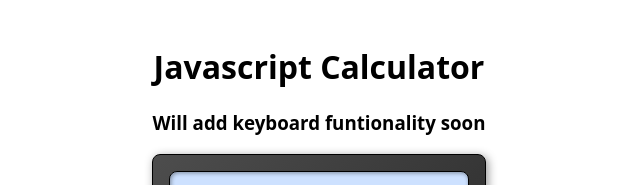
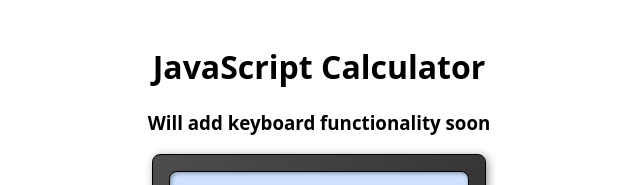
Before and after one commit to LeeMassey-Playground/js-calculator-2025, a plain HTML site: page index.html in a window 1280 px wide. Shown: the top 185 px of the page, without its empty margins (321-961 px from the left). Drawn offline with Linux system fonts and the light colour scheme.

Commit message:
Fix a couple typos in index.html

```diff
--- a/index.html
+++ b/index.html
@@ -12,8 +12,8 @@
 
         <header>
 
-            <h1>Javascript Calculator</h1>
-            <h3>Will add keyboard funtionality soon</h3>
+            <h1>JavaScript Calculator</h1>
+            <h3>Will add keyboard functionality soon</h3>
 
         </header>
 
```
